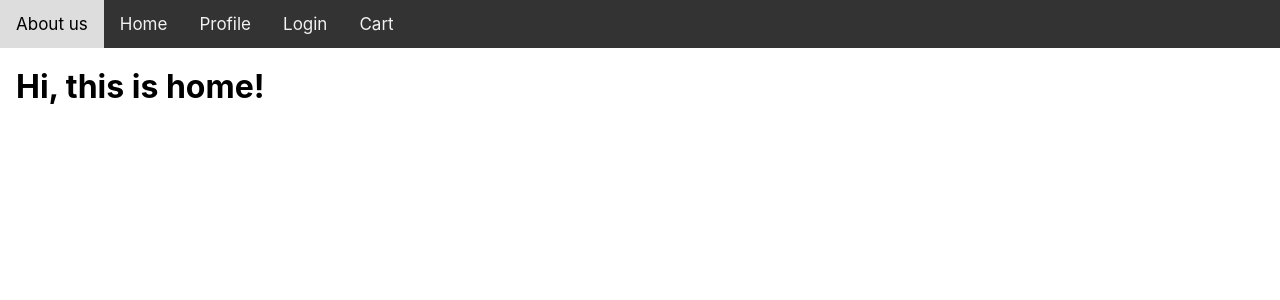
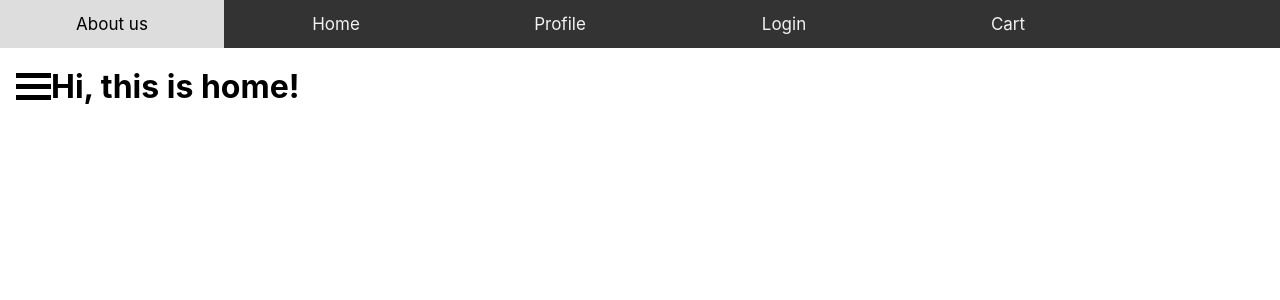
Before and after one commit to fosterv2/online_grocery_shopping_front_end, a React (Create React App) app in the folder online_grocery_shopping_front_end/: page / in a window 1280 px wide. Shown: the top 300 px of the page. Built offline with nearby package versions, Linux system fonts and the light colour scheme.

Commit message:
navbar and half down filter

```diff
--- a/online_grocery_shopping_front_end/src/App.css
+++ b/online_grocery_shopping_front_end/src/App.css
@@ -1,3 +1,76 @@
 .App {
   text-align: center;
 }
+
+/* Filter Btn Style */
+.filterContainer {
+  display: inline-block;
+  cursor: pointer;
+  float: left;
+
+}
+
+.bar1, .bar2, .bar3 {
+  width: 35px;
+  height: 5px;
+  background-color: black;
+  margin: 6px 0;
+  transition: 0.4s;
+}
+.change{
+  display: inline-block;
+  cursor: pointer;
+  float: left;
+}
+.change .bar1 {
+  -webkit-transform: rotate(-45deg) translate(-9px, 6px);
+  transform: rotate(-45deg) translate(-9px, 6px);
+}
+
+.change .bar2 {opacity: 0;}
+
+.change .bar3 {
+  -webkit-transform: rotate(45deg) translate(-8px, -8px);
+  transform: rotate(45deg) translate(-8px, -8px);
+}
+ /* NavBar Style */
+.navbar {
+  overflow: hidden;
+  background-color: #333;
+  position: fixed;
+  top: 0;
+  width: 100%;
+}
+.navbar a {
+  float: left;
+  display: block;
+  color: #f2f2f2;
+  text-align: center;
+  padding: 14px 16px;
+  width: 15%;/*to spread out evenly*/
+  text-decoration: none;
+  font-size: 17px;
+}
+
+.navbar a:hover {
+  background: #ddd;
+  color: black;
+}
+/* main */
+.main {
+  padding: 16px;
+  margin-top: 30px;
+  height: 1500px; /* Used in this example to enable scrolling */
+}
+/* Filter side bar style */
+/* .filterBar {
+  height: 100%;
+  width: 160px;
+  position: fixed;
+  z-index: 1;
+  top: 5;
+  left: 0;
+  background-color: grey;
+  overflow-x: hidden;
+  padding-top: 20px;
+} */
--- a/online_grocery_shopping_front_end/src/components/Filter.js
+++ b/online_grocery_shopping_front_end/src/components/Filter.js
@@ -2,8 +2,9 @@ import React, { Component } from 'react';
 
 const Filter=()=>{
 return(
-    <div className="filter">
-        <p>I am filter</p>
+    <div className="filterBar">
+        <p>Dairy</p>
+        <p>Fruits</p>
     </div>
 )
 }
--- a/online_grocery_shopping_front_end/src/components/NavBar.js
+++ b/online_grocery_shopping_front_end/src/components/NavBar.js
@@ -1,5 +1,4 @@
 import React, { Component } from 'react';
-
 import { NavLink } from 'react-router-dom';
 
 export default class NavBar extends Component{
@@ -7,13 +6,11 @@ export default class NavBar extends Component{
 render(){
     return(
     <div className="navbar">
-
     <NavLink to="/about" exact>About us</NavLink>
     <NavLink to="/" exact>Home</NavLink>
     <NavLink to="/profile" exact>Profile</NavLink>
     <NavLink to="/login" exact>Login</NavLink>
     <NavLink to="/cart" exact>Cart</NavLink>
-
     </div>
     )
 }
--- a/online_grocery_shopping_front_end/src/index.css
+++ b/online_grocery_shopping_front_end/src/index.css
@@ -11,29 +11,3 @@ code {
   font-family: source-code-pro, Menlo, Monaco, Consolas, 'Courier New',
     monospace;
 }
-.navbar {
-  overflow: hidden;
-  background-color: #333;
-  position: fixed;
-  top: 0;
-  width: 100%;
-}
-.navbar a {
-  float: left;
-  display: block;
-  color: #f2f2f2;
-  text-align: center;
-  padding: 14px 16px;
-  text-decoration: none;
-  font-size: 17px;
-}
-
-.navbar a:hover {
-  background: #ddd;
-  color: black;
-}
-.main {
-  padding: 16px;
-  margin-top: 30px;
-  height: 1500px; /* Used in this example to enable scrolling */
-}
--- a/online_grocery_shopping_front_end/src/pages/Home.js
+++ b/online_grocery_shopping_front_end/src/pages/Home.js
@@ -6,11 +6,27 @@ import Sort from '../components/Sort'
 
 
 export default class Home extends Component{
+    state={
+        showFilter:false
+      }
+
+    toggleFilter=()=>{
+        this.setState({
+         showFilter:!this.state.showFilter
+         })
+    }
 
 render(){
     return(
-        <div>
-        <h1> Hi, this is home!</h1>
+        <div className = "home">
+        <div className={this.state.showFilter?"change":"filterContainer"} onClick={this.toggleFilter}>
+            <div className="bar1"></div>
+            <div className="bar2"></div>
+            <div className="bar3"></div>
+        </div>
+            {this.state.showFilter? <Filter />:""}
+              <h1> Hi, this is home!</h1>
+
         </div>
     )
 }
```
Also changed, not shown: online_grocery_shopping_front_end/src/App.js (line endings or trailing spaces).
